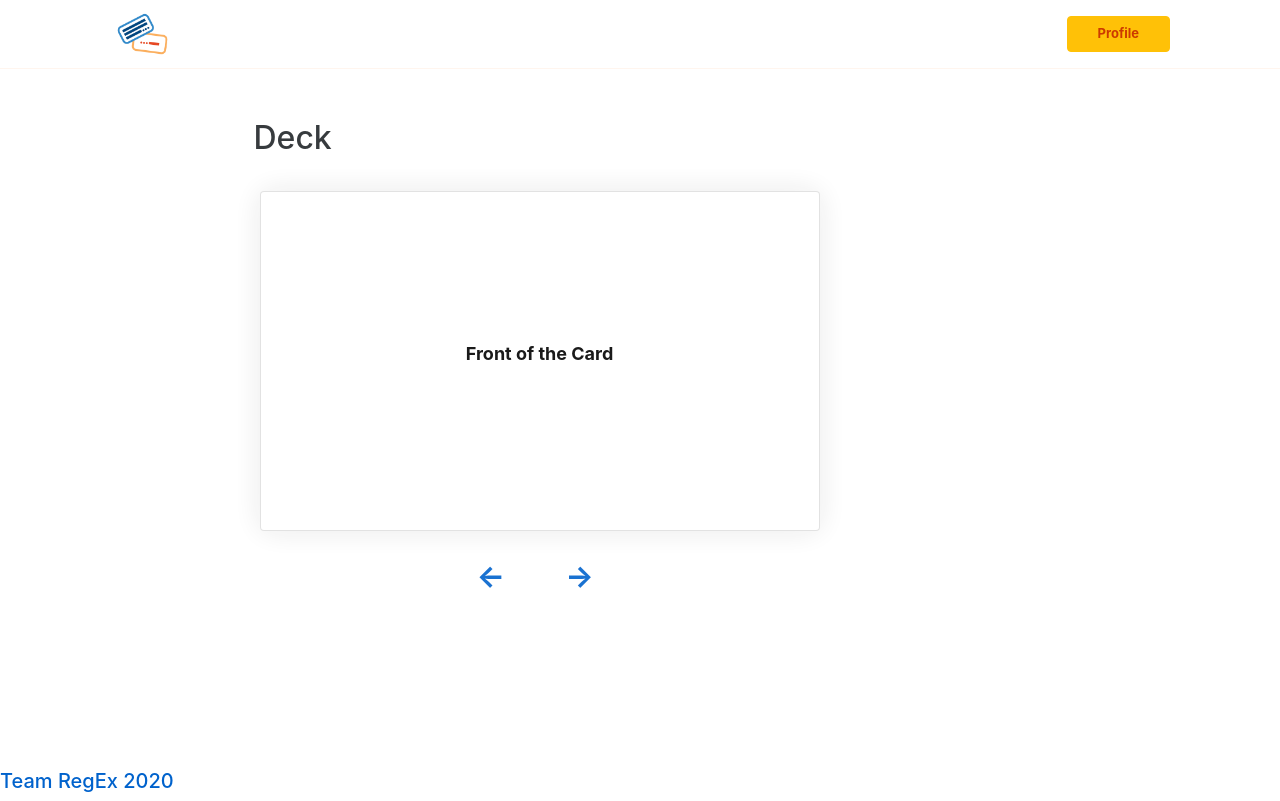
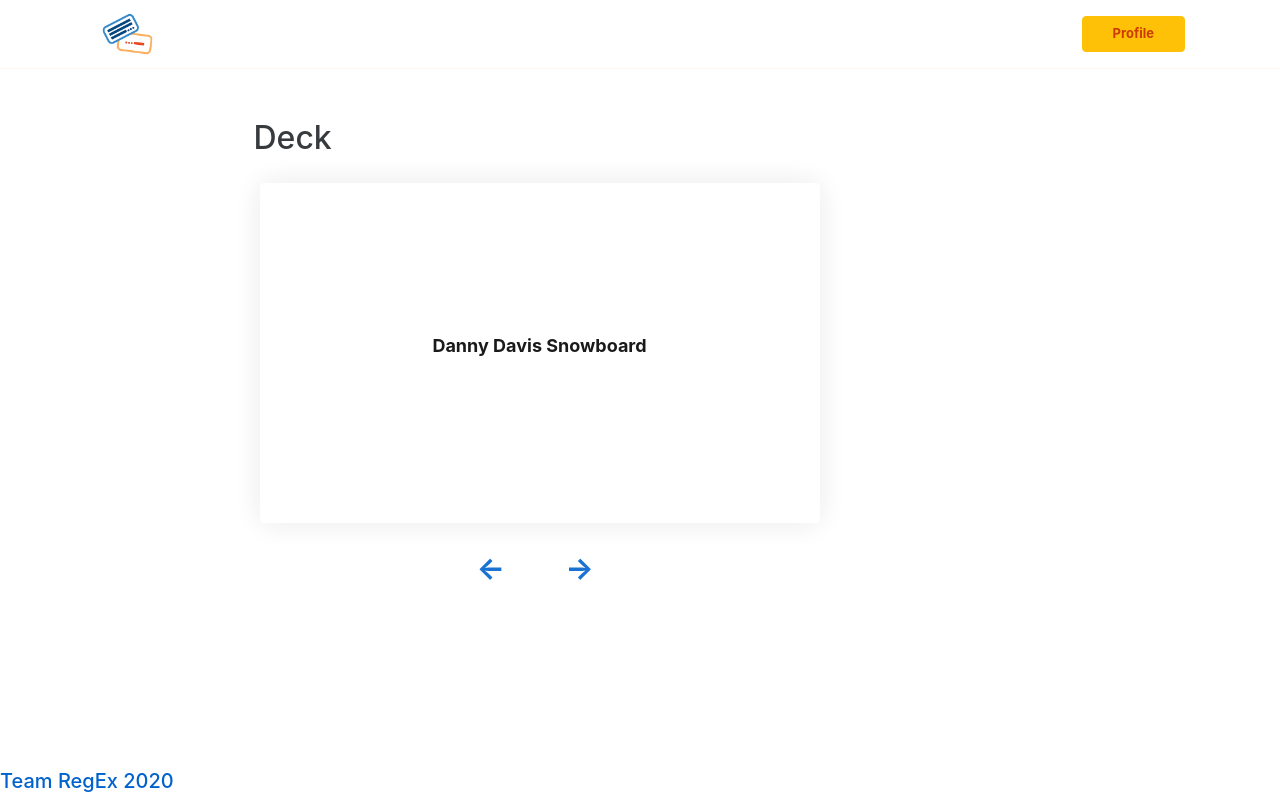
Before and after one commit to tyler-cranmer/Quizzex, a Flask app: template root/templates/study_card.html in a window 1280 px wide. Run offline with Flask 2, Linux system fonts and the light colour scheme; the template is opened without the code that fills it, so the values that code supplies are empty; some libraries are stand-ins or nearby versions.

Commit message:
added in a few feature to shuffle through cards while studying. now I need to create flask variable

```diff
--- a/root/static/css/study_card.css
+++ b/root/static/css/study_card.css
@@ -86,6 +86,7 @@ header{
   margin-right: auto;
   max-width: 81.25em;
   padding: 0;
+  z-index: -9999;
 
 }
 
@@ -118,6 +119,7 @@ header{
   padding-right: 2.5rem;
   padding-bottom: 2.5rem;
   position: relative;
+
 }
 
 .decks{
@@ -180,16 +182,12 @@ header{
 cursor: pointer;
 }
 
-
 /* Footer */
 
 footer{
   text-align: left;
   color: #0062cc
 }
-
-
-
 
 .card{
   height: 340px;
@@ -198,6 +196,7 @@ header{
   box-shadow: 0 0 2rem rgba(0,0,0,.1);
   color: black;
   display: flex;
+  /* display: none; */
   flex-direction: column;
   font-size: 1.125 rem;
   line-height: 1.625rem;
@@ -218,11 +217,24 @@ header{
 
 }
 
-  /* p{
-    margin-top: 1rem;
+#fade{
+  display: none
+}
+
+#card_info{
+  margin-top: 0;
   margin-bottom: 1rem;
-    padding: 4.5rem;
-  } */
+  display: block;
+  color: black;
+}
+
+#backcard_info{
+  margin-top: 0;
+  margin-bottom: 1rem;
+  display: block;
+  color: black;
+}
+
 
 .card div {
 display: block;
--- a/root/static/js/study_card.js
+++ b/root/static/js/study_card.js
@@ -2,4 +2,95 @@
 // function to flip the card
 function flip() {
     $('.card').toggleClass('flipped');
-}
+};
+
+
+
+//function to check if back of the card being displayed is present in html
+//Used to fix z-indexing problem when iterating through
+//the deck while back of card is showing.
+function flip_back(){
+    var cardFlipped = document.getElementsByClassName('card flipped');
+    if(cardFlipped.length > 0){
+        console.log('Back of card is showing');
+        flip();
+        setTimeout(function(){
+            index ++;
+            if (index > deckArray.length - 1 ) {
+                $("p").fadeOut(function() {
+                    $("#card_info").text('End of the deck');
+                    $("#backcard_info").text('End of the deck');
+                    $("p").fadeIn();
+                    index = deckArray.length - 1;
+                });
+            }else{
+                $("p").fadeOut(function() {
+                    $("#card_info").text(deckArray[index][0]);
+                    $("#backcard_info").text(deckArray[index][1]);
+                    $("p").fadeIn();
+                });
+            }}, 225);
+    }else{
+        console.log('Front of card is showing');
+    };
+};
+
+
+//Flip through deck of cards
+$(document).ready(function() {
+
+    //Array to store the deck cards
+    var deckArray = [
+        ["Danny Davis Snowboard", "Deep Thinker"],
+        ["Mark Mcmorris Snowboard", "The Process"],
+        ["K2 Snowboard", "Darkside"],
+        ["Ride Snowboard", "Alter-Ego"],
+        ["GNU", "Gorp"], ["LibTech", "Orca"]
+    ];
+
+    var index = 0;
+
+    //Setting initial values for deck
+    $(document).ready(function() {
+        $("#card_info").text(deckArray[index][0]);
+        $("#backcard_info").text(deckArray[index][1]);
+        $("#fade").fadeIn(1000);
+    });
+
+    //Iterate through the array
+    $("#next_button").click(function() {
+        flip_back();
+        setTimeout(function(){
+            index ++;
+            if (index > deckArray.length - 1 ) {
+                $("p").fadeOut(function() {
+                    $("#card_info").text('End of the deck');
+                    $("#backcard_info").text('End of the deck');
+                    $("p").fadeIn();
+                    index = deckArray.length - 1;
+                });
+            }else{
+                $("p").fadeOut(function() {
+                    $("#card_info").text(deckArray[index][0]);
+                    $("#backcard_info").text(deckArray[index][1]);
+                    $("p").fadeIn();
+                });
+            }}, 250);
+    });
+
+
+  $("#back_button").click(function() {
+    flip_back();
+    setTimeout(function(){
+        index--;
+        if (index < 0){
+            index = 0;
+        } else {
+            $("p").fadeOut(function() {
+            $("#card_info").text(deckArray[index][0]);
+            $("#backcard_info").text(deckArray[index][1]);
+            $("p").fadeIn();
+            });
+            }}, 250);
+});
+});
--- a/root/templates/study_card.html
+++ b/root/templates/study_card.html
@@ -4,15 +4,12 @@
     <meta charset="UTF-8">
     <meta name="viewport" content="width=device-width, initial-scale=1.0">
     <meta http-equiv="X-UA-Compatible" content="ie=edge">
+    <link href="https://stackpath.bootstrapcdn.com/bootstrap/4.5.2/css/bootstrap.min.css" rel ="stylesheet" type="text/css">
+  <script type="text/javascript" src="http://code.jquery.com/jquery-1.10.0.min.js"></script>
+    <script src ="https://stackpath.bootstrapcdn.com/bootstrap/4.5.2/js/bootstrap.min.js"/> </script>
+    <script src ="https://stackpath.bootstrapcdn.com/bootstrap/4.5.2/js/bootstrap.bundle.min.js"/> </script>
     <link href="../static/css/study_card.css" rel ="stylesheet" type="text/css">
     <script src="../static/js/study_card.js"></script>
-    <link href="https://stackpath.bootstrapcdn.com/bootstrap/4.5.2/css/bootstrap.min.css" rel ="stylesheet" type="text/css">
-    <script
-  src="https://code.jquery.com/jquery-3.5.1.min.js"
-  integrity="sha256-9/aliU8dGd2tb6OSsuzixeV4y/faTqgFtohetphbbj0="
-  crossorigin="anonymous"></script>
-    <script src ="https://stackpath.bootstrapcdn.com/bootstrap/4.5.2/js/bootstrap.min.js"/> </script>
-    <script src ="https://stackpath.bootstrapcdn.com/bootstrap/4.5.2/js/bootstrap.bundle.min.js"/> </script>
     <title>Study Cards</title>
   </head>
 
@@ -54,23 +51,24 @@
           {% endif %}
           </div>
           <div class="deck-container Info-Description">
-              <div class="card" onclick="flip()">
-                <div class = "front">
-                    <p>Front of the Card</p>
+              <div class="card" id = "fade" onclick="flip()">
+                <div class= "front">
+                    <p id="card_info"></p>
                 </div>
+
                 <div class="back">
-                    <p>We need to pipe in the data from DB</p>
+                    <p id="backcard_info"></p>
                 </div>
+
           </div>
 
           <div class="cards-navControl">
             <div class="next-left-container previous">
-                <a href="#" class="button">←</a>
+                <a href="#" class="button" id="back_button">←</a>
             </div>
             <div cladd="space"></div>
             <div class="next-right-containter next">
-
-                <a href="#" class="button">→</a>
+                <a href="#" class="button" id="next_button">→</a>
             </div>
            </div>
 
@@ -81,4 +79,5 @@
         <h5>Team RegEx 2020</h5>
     </footer>
 </body>
+
 </html>
```
Lines whose indentation alone changed are shown as unchanged.
